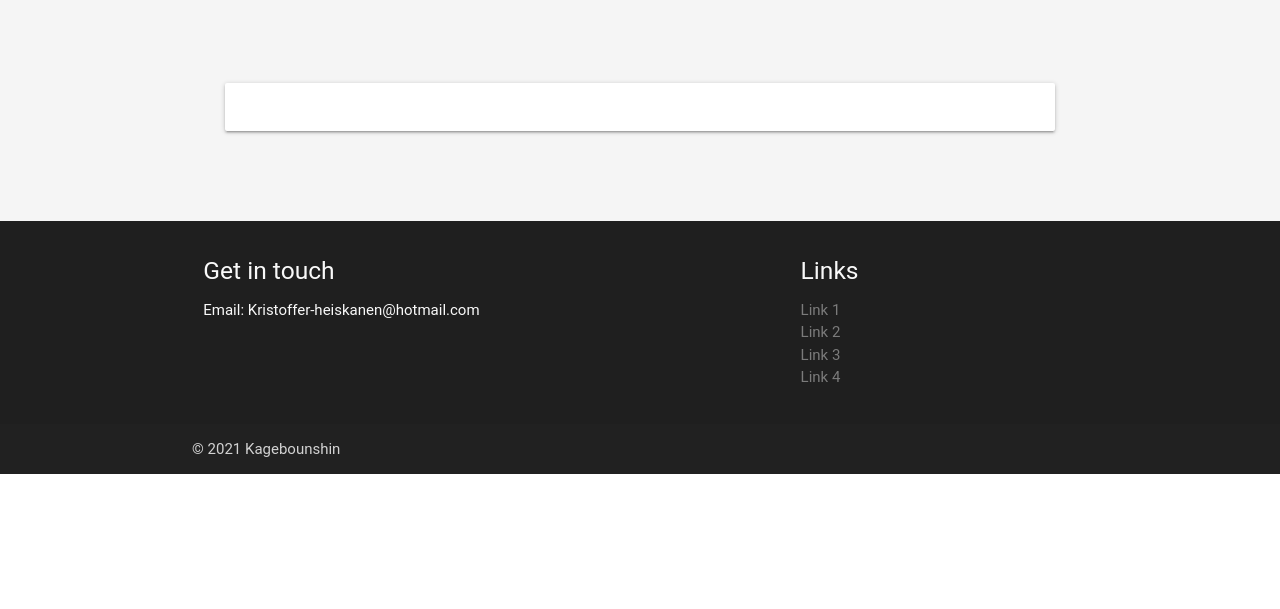
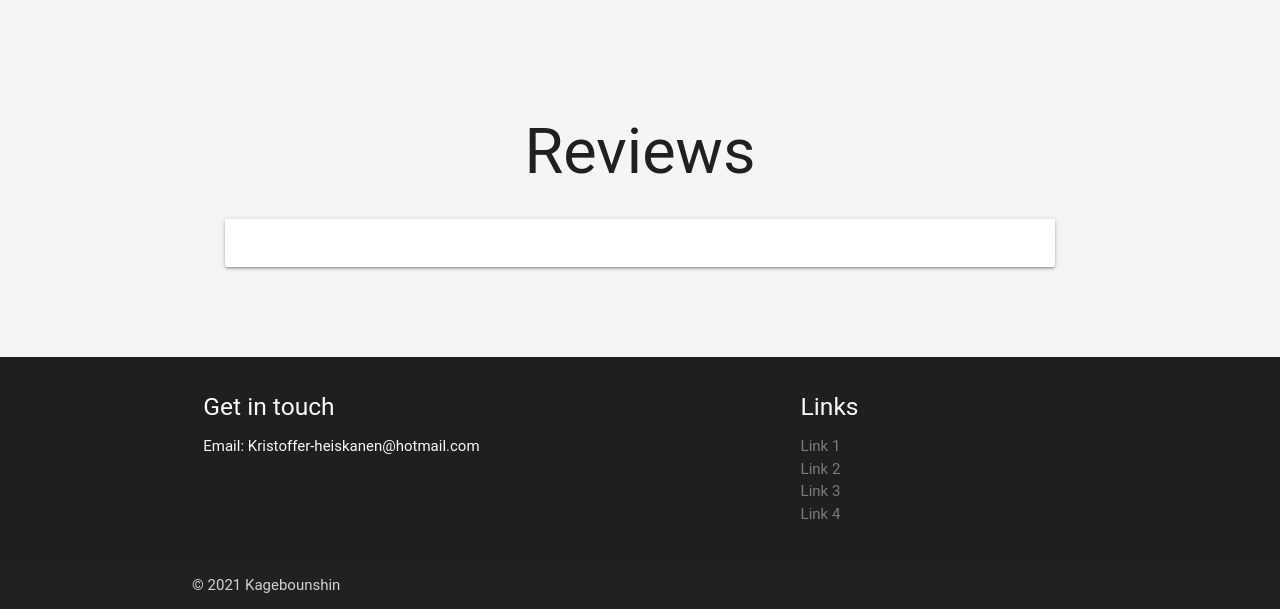
Before and after one commit to Kagebounshin/game-rating-site, a Flask app: page /reviews in a window 1280 px wide. Shown: the part 64-673 px from the top of the page. Run offline with Flask 2, Linux system fonts and the light colour scheme; data that the repository does not hold is empty; some libraries are stand-ins or nearby versions.

Commit message:
for profile page, worked on the layout, for reviews page, added a new class so that the first review will fade in on window load

```diff
--- a/static/css/style.css
+++ b/static/css/style.css
@@ -179,9 +179,7 @@ a.sidenav-trigger.left {
    color: #f9f9f9;
 }
 
-.reviews-container {
 
-}
 
 .reviews-container span {
     font-weight: 700;
@@ -235,6 +233,10 @@ a.sidenav-trigger.left {
         width: 100%;
         height: auto;
      }
+
+    .profile-container h1 {
+        font-size: 1.5rem;
+    }
 
 }
 
@@ -383,11 +385,14 @@ a.sidenav-trigger.left {
     opacity:0;
 }
 
-.fadeinleft {
+.fadeinleft,
+.fadeinleftstart {
     opacity: 0;
     margin-left: -300px;
     max-width: 100%;
 }
+
+
 
 a {
     color: #7b7b7b;
@@ -428,6 +433,14 @@ hr {
     letter-spacing: .5rem;
 }
 
+.backlog i {
+    float: right;
+    padding: .5rem;
+}
+
+.hide {
+    opacity: 0;
+}
 /* https://css-tricks.com/quoting-in-html-quotations-citations-and-blockquotes/ */
 
 blockquote {
--- a/templates/profile.html
+++ b/templates/profile.html
@@ -27,7 +27,7 @@
 
                   <div class="card-panel left-align backlog">
                     {% for backlog in backlogs %}
-                        <p><a href="">{{ backlog.backlog_name }}</a></p><br>
+                        <p><a href="">{{ backlog.backlog_name }}</a><i class="fas fa-times "></i><i class="fas fa-check "></i></p><br>
                       {% endfor %}
                   </div>
                   <a href="{{ url_for('add_backlog') }}" class="btn waves-effect waves-light btn-large">Edit Backlog</a>
--- a/templates/reviews.html
+++ b/templates/reviews.html
@@ -4,8 +4,14 @@
 <div class="row reviews-container bg-color-reviews">
 
     <div class="col s12 m8 offset-m2">
+        <h1 class="center-align">
+            Reviews
+        </h1>
+    </div>
+    {% if review|length == 0 %}
+    <div class="col s12 m8 offset-m2">
 
-        <div class="card-panel">
+        <div class="card-panel fadeinleftstart">
             {% for review in reviews %}
                 <div class="row">
 
@@ -50,7 +56,10 @@
 
                 </div>
             </div>
+
         </div>
+        {% endif %}
+
 </div>
 </div>
 
```
